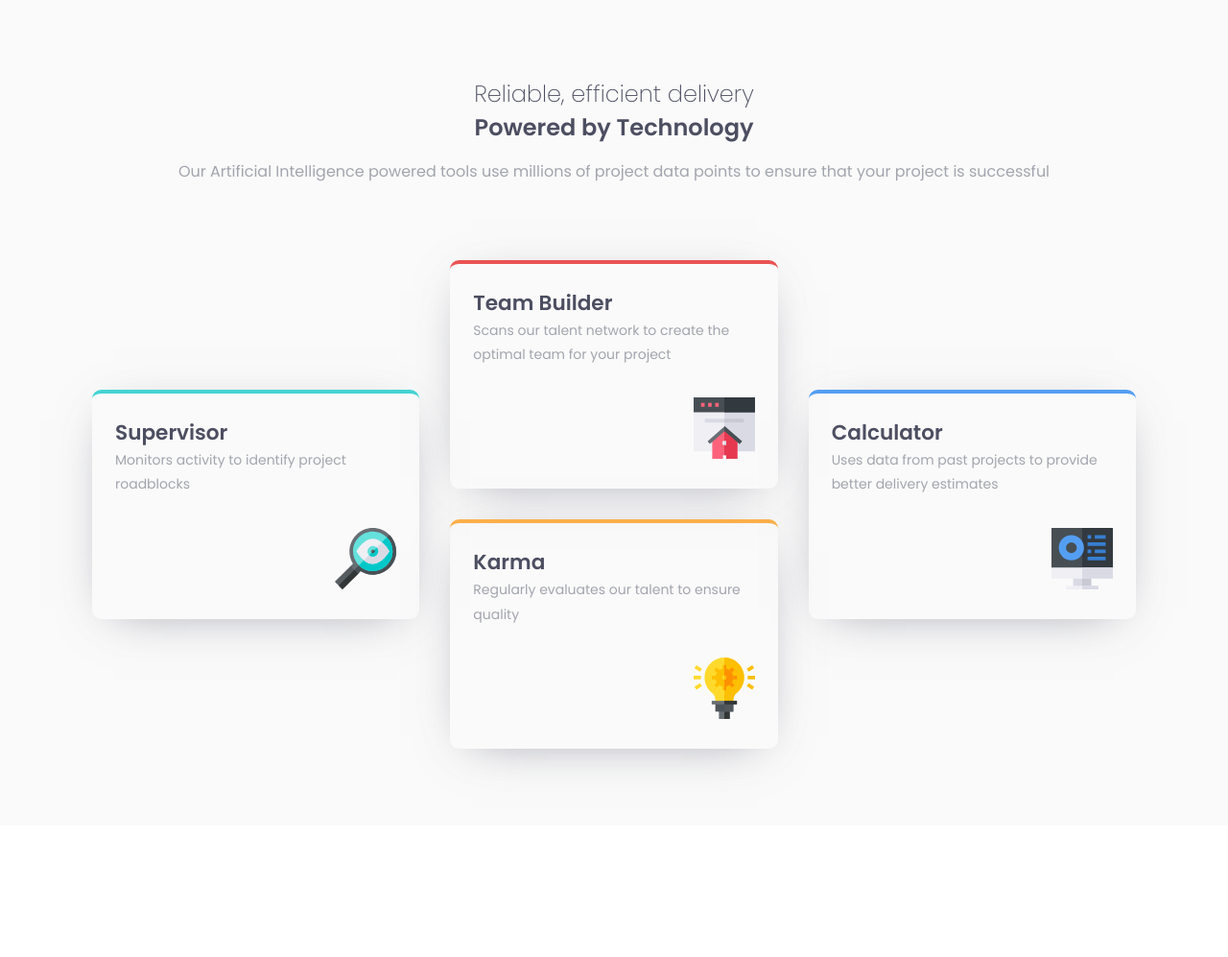
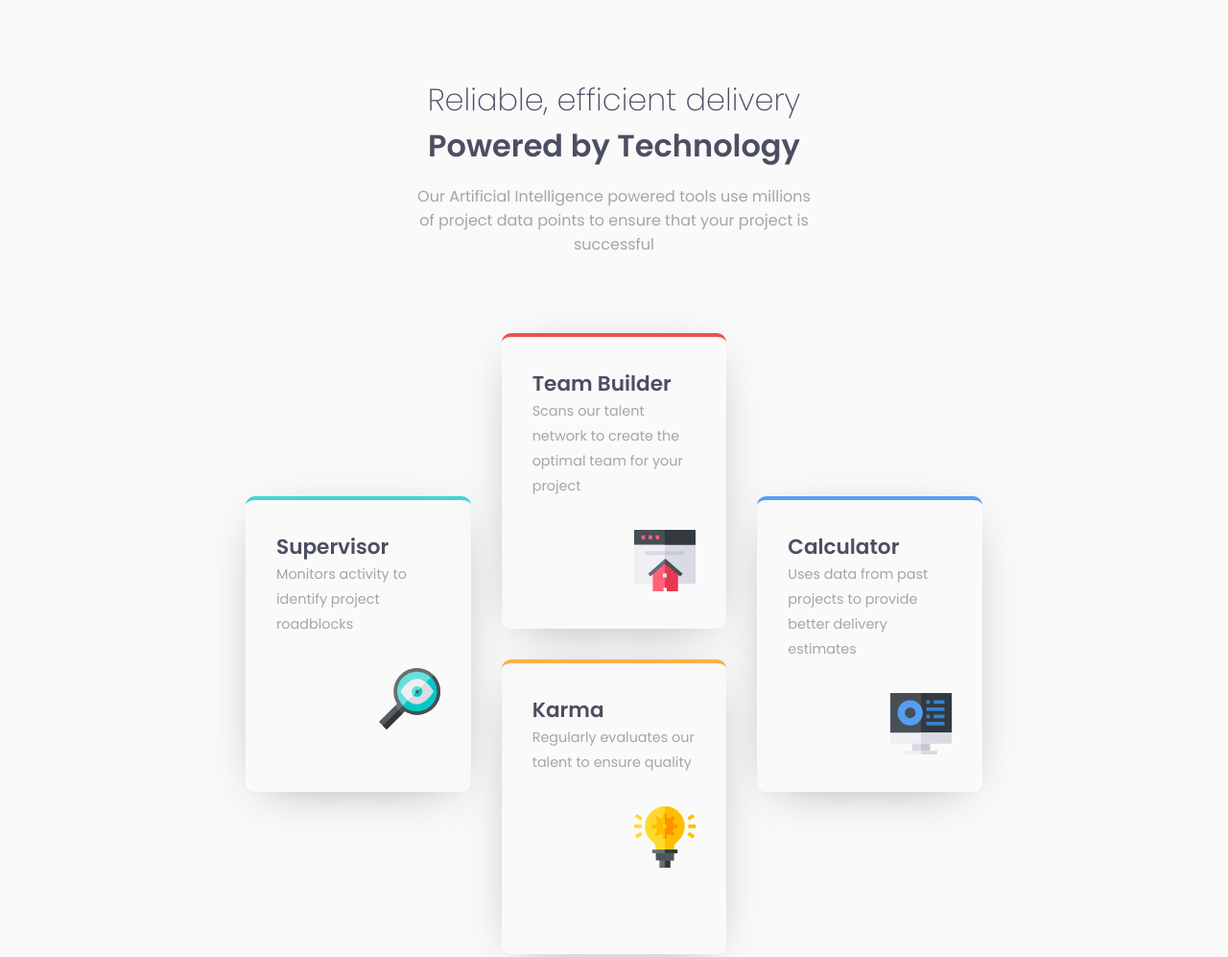
Before and after one commit to MarenOelixtown/fm-four-card-feature-section-master, a plain HTML site: page index.html in a window 1280 px wide. Shown: the top 997 px of the page at 96% size. Before the commit the page ends 860 px from the top, so only its background shows below. Drawn offline with Linux system fonts and the light colour scheme.

Commit message:
adding media-query tablet and adjusting text-details

```diff
--- a/css/styles.css
+++ b/css/styles.css
@@ -71,7 +71,7 @@ main {
   box-shadow: 0px 10px 51px -23px rgba(76, 78, 97, 0.62);
   border-top: 0.3rem solid;
   border-radius: 0.6rem;
-  padding: 1.5rem;
+  padding: 2rem;
 }
 .features__item:nth-child(1) {
   border-color: var(--cyan);
@@ -87,11 +87,12 @@ main {
 }
 .features__title-description {
   color: var(--primary-font-color);
-  font-size: 1.5rem;
+  font-size: clamp(1.5rem, 2vw + 1rem, 2rem);
   font-weight: 200;
 }
 .features__title {
   color: var(--primary-font-color);
+  font-size: clamp(1rem, 2vw + 1rem, 2rem);
   font-weight: 600;
 }
 .features__description {
@@ -103,7 +104,7 @@ main {
   font-size: 1.35rem;
 }
 .features__item-description {
-  font-size: 0.875rem;
+  font-size: 0.9rem;
   line-height: 1.8;
 }
 .features__item-img {
@@ -119,7 +120,20 @@ main {
   white-space: nowrap;
 }
 
+@media (min-width: 48rem) {
+  .features__grid {
+    grid-template-columns: 1fr 1fr;
+    grid-template-rows: 1fr 1fr;
+  }
+}
 @media (min-width: 75rem) {
+  .features {
+    max-width: 60vw;
+  }
+  .features__description {
+    display: inline-block;
+    max-width: 35vw;
+  }
   .features__grid {
     grid-template-columns: repeat(3, 1fr);
     grid-template-rows: repeat(4, 1fr);
```
